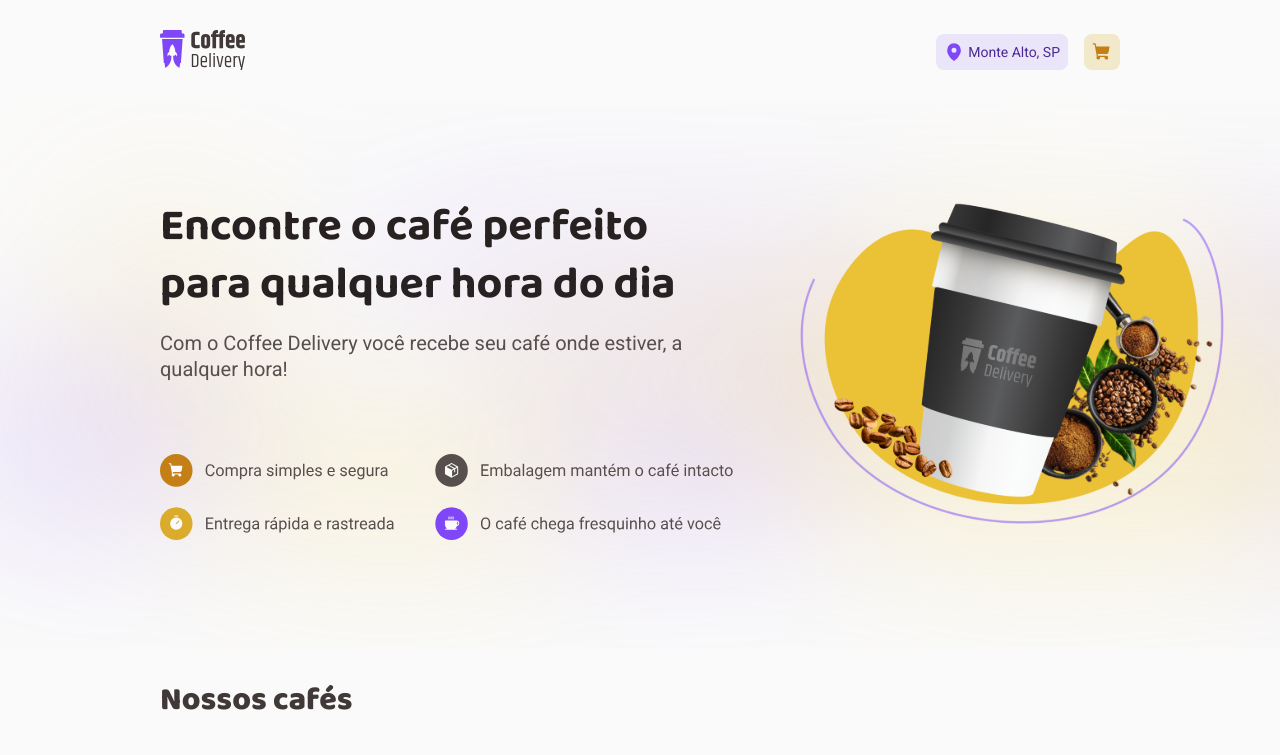
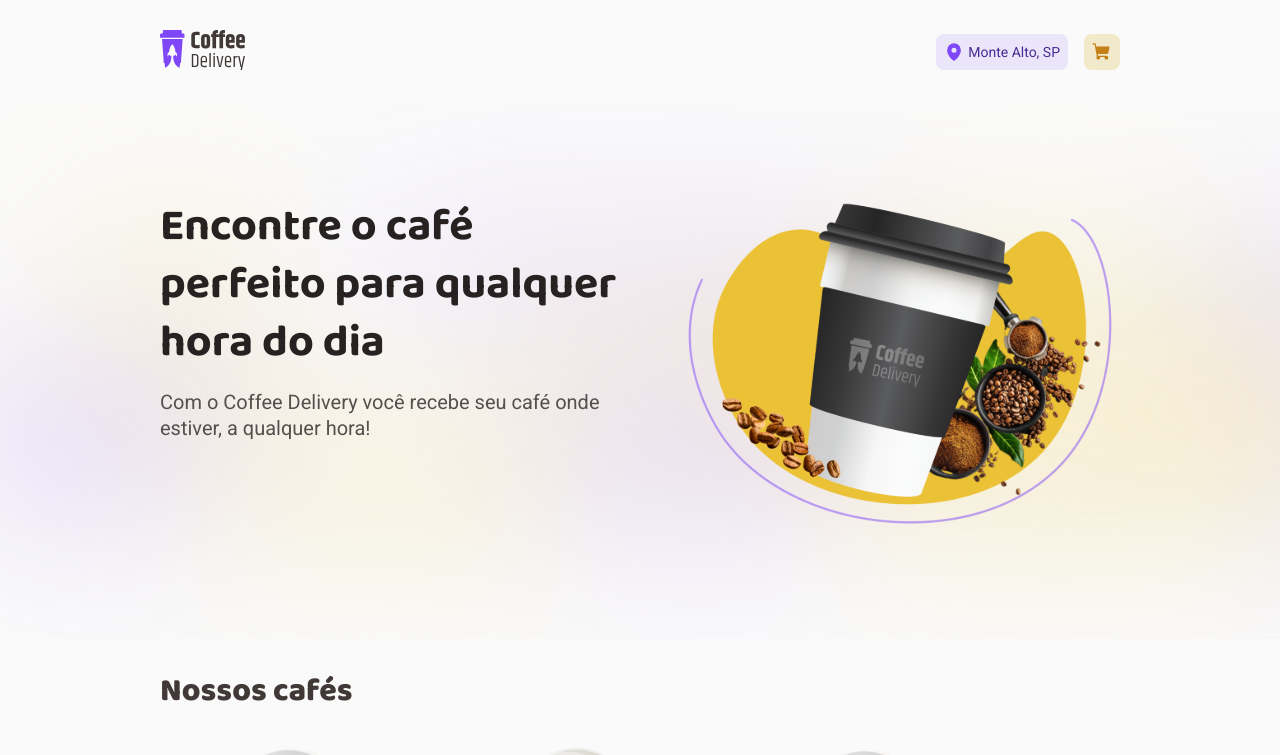
Before and after one commit to lucadboer/Coffee-Delivery, a React (Vite) app: page / in a window 1280 px wide. Shown: the top 755 px of the page. Built offline with nearby package versions, Linux system fonts and the light colour scheme.

Commit message:
up files

```diff
--- a/src/pages/Home/index.tsx
+++ b/src/pages/Home/index.tsx
@@ -1,5 +1,5 @@
 import cup from '../../assets/Cup.svg'
-import itemsDecoration from '../../assets/items.svg'
+// import itemsDecoration from '../../assets/items.svg'
 import { CoffeesContainer, Containers, IntroContainer } from './styles'
 import { coffees } from '../../data/coffeesData'
 import { CoffeeCard } from './components/Coffee'
@@ -15,7 +15,6 @@
               Com o Coffee Delivery você recebe seu café onde estiver, a
               qualquer hora!
             </p>
-            <img src={itemsDecoration} alt="" />
           </div>
         </section>
         <img src={cup} alt="" />
```
